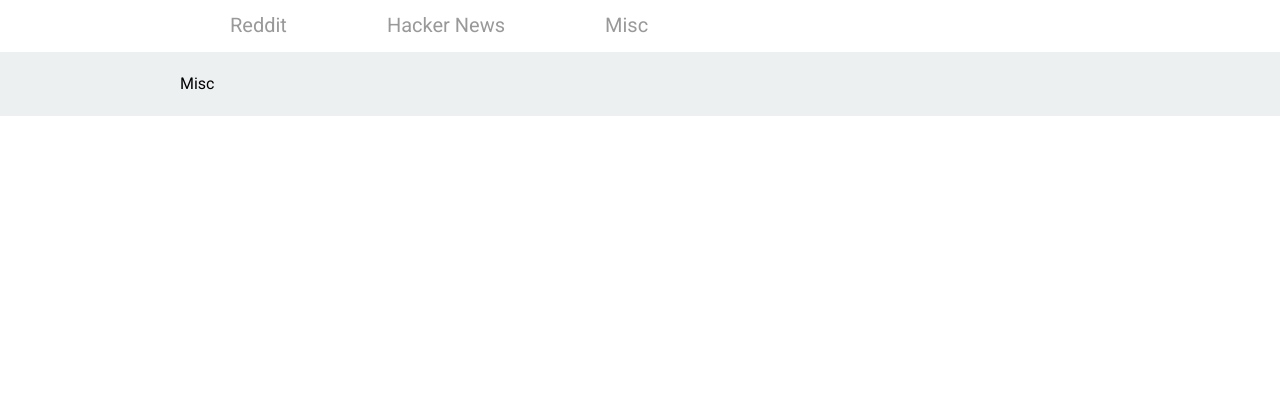
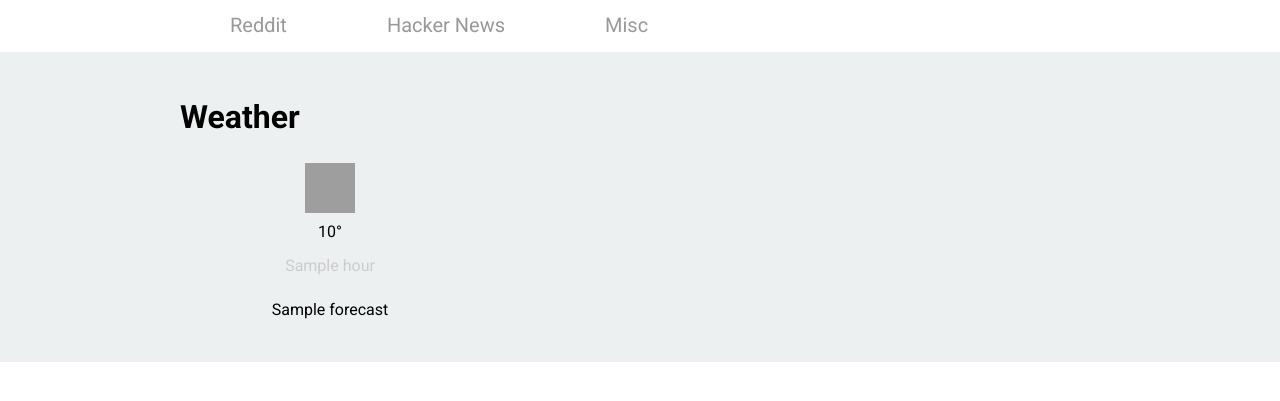
Before and after one commit to JohanLi/dashboard, a Flask app: template templates/misc.html in a window 1280 px wide. Shown: the top 401 px of the page. Run offline with Flask 2, Linux system fonts and the light colour scheme; the template is opened without the code that fills it: most values are stand-ins (such as "Sample title", 1, 10 or a date in 2020); grey boxes are pictures that could not be loaded.

Commit message:
initial design for weather

```diff
--- a/app.py
+++ b/app.py
@@ -3,6 +3,7 @@ from flask import Flask
 from flask import render_template
 from libs.reddit import get_subreddits
 from libs.hackernews import get_top_stories
+from libs.weather import forecast
 from libs.filters.time_ago import time_ago
 
 app = Flask(__name__)
@@ -30,6 +31,7 @@ def hackernews():
 def misc():
     return render_template(
         'misc.html',
+        forecast=forecast(),
         section='misc',
     )
 
--- a/libs/weather.py
+++ b/libs/weather.py
@@ -34,7 +34,7 @@ def get_weather(bust_cache=False):
             'set': sun.get('set'),
         }
 
-        for time_element in forecast_xml.xpath('forecast/tabular/time')[:24]:
+        for time_element in forecast_xml.xpath('forecast/tabular/time')[:28]:
             weather['forecast'].append({
                 'time': time_element.get('from'),
                 'description': time_element.find('symbol').get('name'),
@@ -79,7 +79,7 @@ def forecast():
         formatted_forecast[name].append({
             'description': forecast['description'],
             'temperature': forecast['temperature'],
-            'hour': datetime_object.hour,
+            'hour': datetime_object.strftime('%H:%M'),
             'icon': get_icon(forecast, weather['sun']),
         })
 
--- a/static/styles.css
+++ b/static/styles.css
@@ -114,3 +114,42 @@ body {
     align-items: center;
     padding: 10px 0;
 }
+
+.weather {
+    display: flex;
+    flex-wrap: wrap;
+}
+
+.day {
+    display: flex;
+    flex-direction: column;
+    text-align: center;
+    flex-basis: 320px;
+    padding-right: 20px;
+    padding-bottom: 20px;
+}
+
+.periods {
+    display: flex;
+}
+
+.period {
+    flex-grow: 1;
+}
+
+.icon {
+    width: 50px;
+    height: 50px;
+}
+
+.temperature {
+    margin-bottom: 10px;
+}
+
+.hour {
+    color: #ccc;
+}
+
+.name {
+    margin-top: 20px;
+}
--- a/templates/misc.html
+++ b/templates/misc.html
@@ -1,6 +1,32 @@
 {% extends 'layout.html' %}
 {% block content %}
     <div class="misc">
-        Misc
+        <h1>Weather</h1>
+        <div class="weather">
+            {% for name, periods in forecast.items() %}
+                <div class="day">
+                    <div class="periods">
+                        {% for period in periods %}
+                            <div class="period">
+                                <img
+                                    class="icon"
+                                    src="{{ url_for('static', filename='img/weather/' + period.icon + '.svg') }}"
+                                    title="{{ period.description }}"
+                                >
+                                <div class="temperature">
+                                    {{ period.temperature }}°
+                                </div>
+                                <div class="hour">
+                                    {{ period.hour }}
+                                </div>
+                            </div>
+                        {% endfor %}
+                    </div>
+                    <div class="name">
+                        {{ name }}
+                    </div>
+                </div>
+            {% endfor %}
+        </div>
     </div>
 {% endblock %}
```
